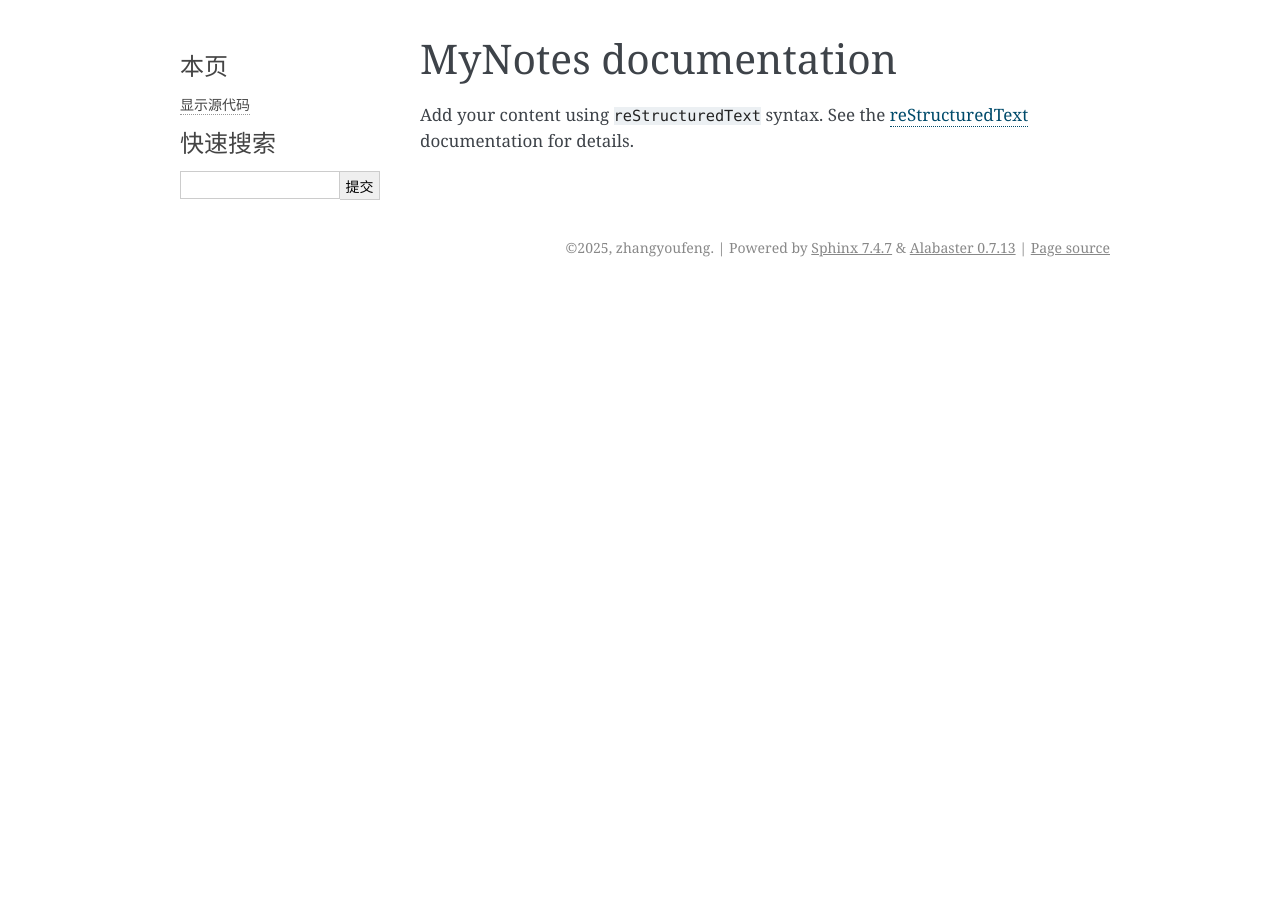
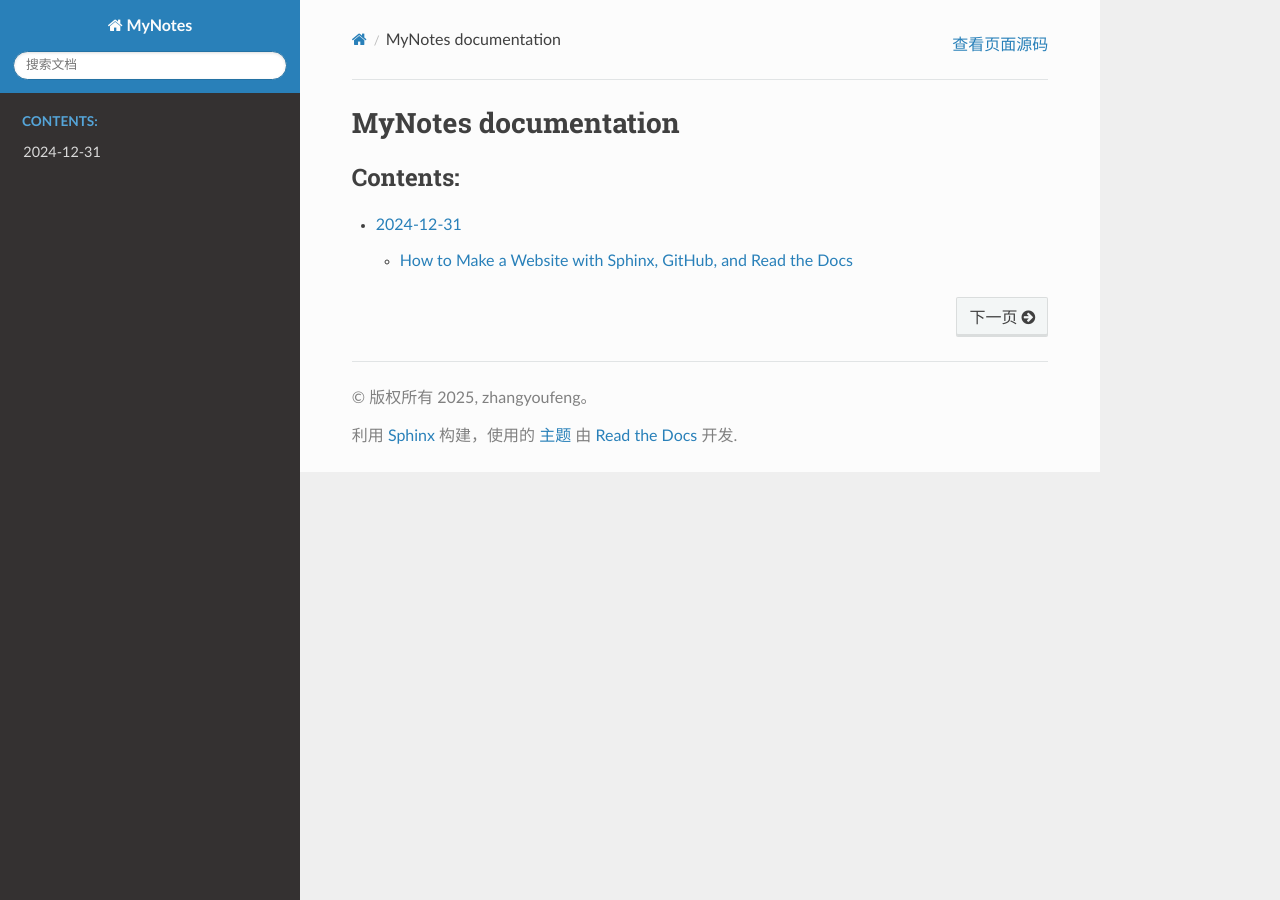
Before and after one commit to zhangyoufeng/MyNotes, a Sphinx documentation site: the page built from source/index.rst, in a window 1280 px wide. Built offline with Sphinx 7.4.7 and the Read the Docs theme 3.1.0, drawn with Linux system fonts in a browser that asks for light colours.

Commit message:
添加一个 md Note示例
使用 recommonmark 与 sphinx_markdown_tables 扩展以及sphinx_rtd_theme 主题

```diff
--- a/source/conf.py
+++ b/source/conf.py
@@ -14,7 +14,10 @@
 # -- General configuration ---------------------------------------------------
 # https://www.sphinx-doc.org/en/master/usage/configuration.html#general-configuration
 
-extensions = []
+extensions = [
+    'recommonmark',
+    'sphinx_markdown_tables'
+]
 
 templates_path = ['_templates']
 exclude_patterns = []
@@ -24,5 +27,5 @@
 # -- Options for HTML output -------------------------------------------------
 # https://www.sphinx-doc.org/en/master/usage/configuration.html#options-for-html-output
 
-html_theme = 'alabaster'
+html_theme = 'sphinx_rtd_theme'
 html_static_path = ['_static']
--- /dev/null
+++ b/source/docs/2024-12-31/index.rst
@@ -0,0 +1,7 @@
+2024-12-31
+=====================
+
+.. toctree::
+   :maxdepth: 2
+
+   测试 sphinx + github + readthedocs
--- a/source/index.rst
+++ b/source/index.rst
@@ -6,11 +6,8 @@
 MyNotes documentation
 =====================
 
-Add your content using ``reStructuredText`` syntax. See the
-`reStructuredText <https://www.sphinx-doc.org/en/master/usage/restructuredtext/index.html>`_
-documentation for details.
-
-
 .. toctree::
    :maxdepth: 2
    :caption: Contents:
+
+   docs/2024-12-31/index
```
Also changed, not shown: source/docs/2024-12-31/测试 sphinx + github + readthedocs.md (added, +54 -0 lines).
